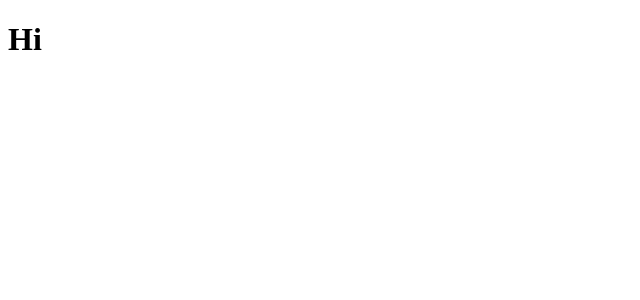
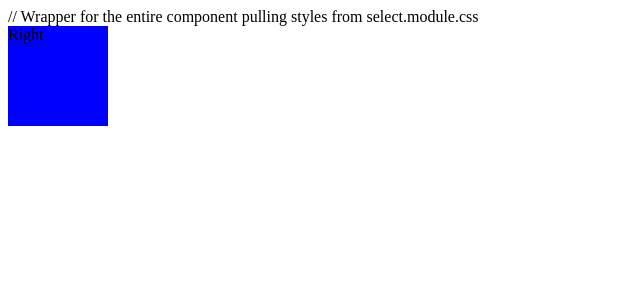
Before and after one commit to CryptoMitch/React-Code, a React (Vite) app in the folder TypeScript Select Module/: page / in a window 1280 px wide. Shown: the top 300 px of the page, without its empty margins (0-640 px from the left). Built offline with nearby package versions, Linux system fonts and the light colour scheme.

Commit message:
Progress - some bugs present, will fix tomorrow

```diff
--- a/TypeScript Select Module/src/App.tsx
+++ b/TypeScript Select Module/src/App.tsx
@@ -1,10 +1,13 @@
+// Named export
+import { Select } from "./Select"
 
 function App() {
-  return <h1>Hi</h1>
+  // Wrap the JSX elements with a fragment to provide parent element
+  return (
+  <>
+    <Select />
+  </>
+  )
 }
 
-
-
-// Create select component that supports multiple select options
-
 export default App
--- a/TypeScript Select Module/src/Select.tsx
+++ b/TypeScript Select Module/src/Select.tsx
@@ -3,24 +3,25 @@
 import styles from "./select.module.css"
 
 // A type to support the value option
-type SelectOptions = {
-    label:string
-    value:string
+type SelectOption = {
+    label: string
+    value: string
 }
 
 // Object type representing properties used to pass data and functions into React component
 type SelectProps ={
- options: SelectOptions[] // Options is an array of SelectOptions
- value?: SelectOptions | undefined // Value is a single SelectOption or can be undefined. The question mark reprents the value as an optional field.
- onChange: (value: SelectOptions | undefined) => void // onChange is a function that passes in a value. It can either be an option or undefined.Void function returns nothing
+ options: SelectOption[] // Options is an array of SelectOptions
+ value?: SelectOption // Value is a single SelectOption. The question mark reprents the value as an optional field.
+ onChange: (value: SelectOption | undefined) => void // onChange is a function that passes in a value. It can either be an option or undefined.Void function returns nothing
 }
 
-export function Select({value, onChange, options}: SelectProps){
+export function Select({ value, onChange, options }: SelectProps) {
     return (
+        <>
         // Wrapper for the entire component pulling styles from select.module.css
         <div className={styles.container}>
-
-
+           Right
         </div>
+        </>
     )
 }
```
